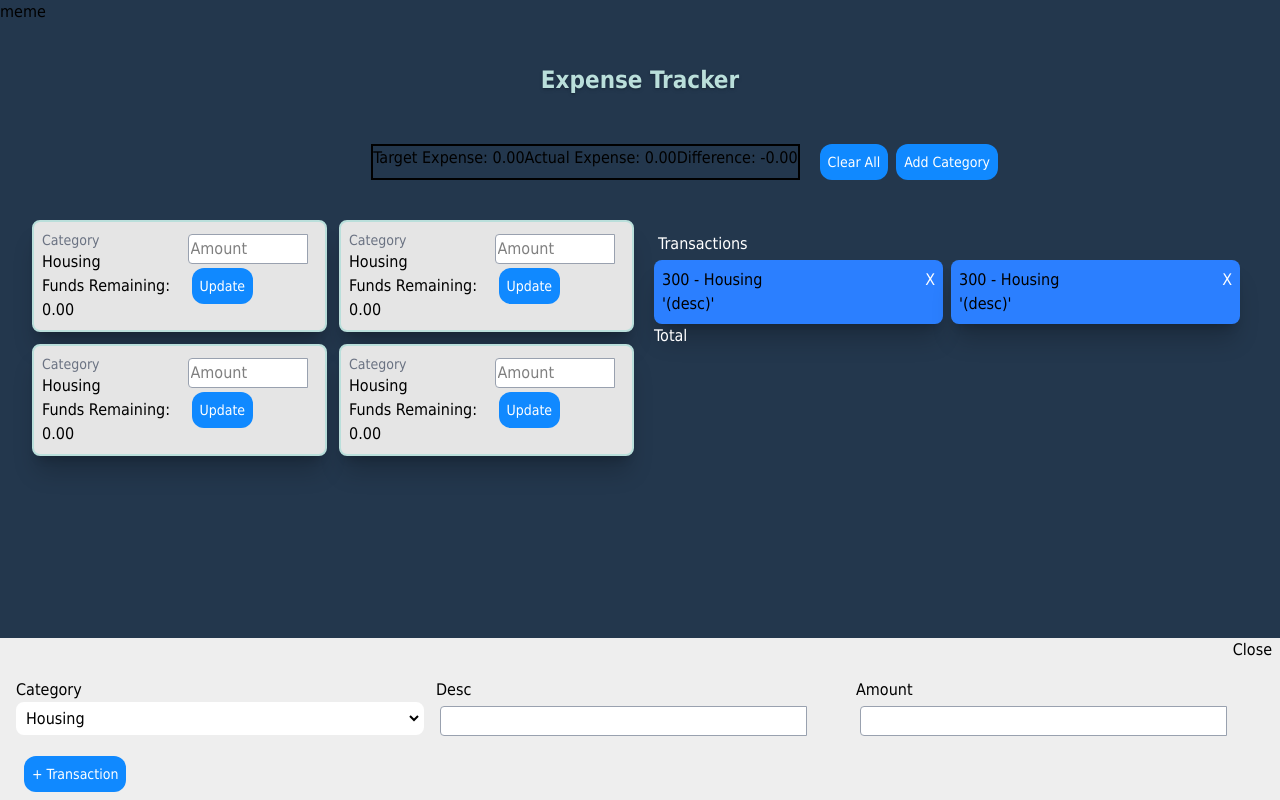
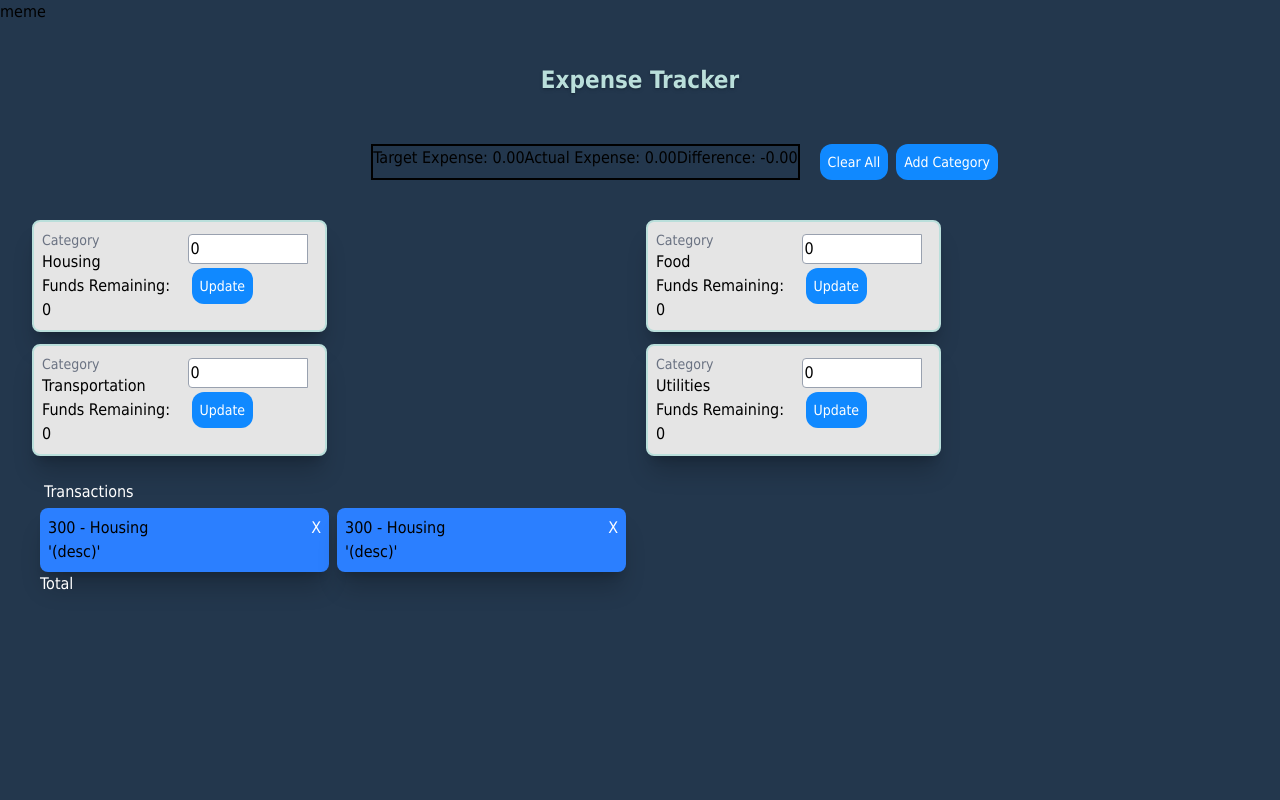
Before and after one commit to violetlea/expenseTracker, a React (Vite) app: page / in a window 1280 px wide. Built offline with nearby package versions, Linux system fonts and the light colour scheme.

Commit message:
manage budget slices

```diff
--- a/src/App.jsx
+++ b/src/App.jsx
@@ -7,6 +7,7 @@ import ManageTransaction from "./containers/transactionsContainer";
 import AddTransaction from "./containers/addTransactionContainer";
 import  {Categories}  from "./features/Categories/Categories";
 import ManageCategoryList from "./containers/manageCategoryListContainer";
+import Budgets from "./features/budgets/Budgets";
 function App() {
 	const [visible, setVisible] = useState(false);
 
@@ -79,13 +80,14 @@ function App() {
 					</div>
 				)}
 				<div className=" grid grid-cols-1 md:grid-cols-2 gap-3 p-2 md:p-4 justify-items-center m-2 md:m-4 rounded-xl">
-					<AddBudget />
+					{/* <AddBudget /> */}
+					<Budgets />
 					<ManageTransaction />
 				</div>
 			</section>
-			<section className=" bg-[#EEEEEE] fixed bottom-0 w-full left-0 z-50">
+			{/* <section className=" bg-[#EEEEEE] fixed bottom-0 w-full left-0 z-50">
 				<AddTransaction />
-			</section>
+			</section> */}
 		</>
 	);
 }
--- a/src/app/store.js
+++ b/src/app/store.js
@@ -1,9 +1,11 @@
 import { configureStore } from "@reduxjs/toolkit";
 import  categorySlicereducer  from "../features/Categories/categoriesSlice";
+import budgetsSlicereducer from "../features/budgets/budgetsSlice";
 
 export const store = configureStore ({
     reducer: {
-        categories: categorySlicereducer
+        categories: categorySlicereducer ,
+        budgets: budgetsSlicereducer
 
     },
 })
--- a/src/components/Input.jsx
+++ b/src/components/Input.jsx
@@ -1,11 +1,12 @@
 export default function TextInput (props) {
-    const {type,label,handleOnChange} = props;
+    const {type,label,handleOnChange,value} = props;
     return(
         <>
         <input
         type={type}
         placeholder={label}
         onChange={handleOnChange}
+        value={value}
         class="border-1 border-gray-400 bg-white w-full max-w-9/10 rounded-l p-0.5 m-1"
         >
 
--- a/src/containers/addBudgetContainer.jsx
+++ b/src/containers/addBudgetContainer.jsx
@@ -1,7 +1,27 @@
 import TextInput from "../components/Input";
 import ButtonDef from "../components/Button";
+import { editBudget } from "../features/budgets/budgetsSlice";
+import { useDispatch } from "react-redux";
+import { useState } from "react";
+export default function AddBudget(props) {
 
-export default function AddBudget(props) {
+	const {categoryLabel,remainFunds} = props;
+	const [amount,setAmount] = useState(0);
+ 	const dispatch = useDispatch();
+
+	const handleAmount = (event) => {
+		setAmount(event.target.value)
+	}
+
+	const handleUpdateAmount = (categoryLabel,amount) => {
+		const payload = {
+			Category: categoryLabel,
+			Amount: amount
+		}
+		dispatch(editBudget(payload))
+		setAmount('');
+
+	}
 	return (
 		<>
 			<div className="grid grid-cols-1 gap-3 md:grid-cols-2">
@@ -9,54 +29,17 @@ export default function AddBudget(props) {
 					<div className="grid grid-cols-2 gap-2">
 						<div>
 							<p className="text-sm text-gray-500">Category</p>
-							<p className="text-md">Housing</p>
-							<p>Funds Remaining: 0.00</p>
+							<p className="text-md">{categoryLabel}</p>
+							<p>Funds Remaining: {remainFunds}</p>
+
 						</div>
 						<div>
-							<TextInput label="Amount" type="number" />
-							<ButtonDef text="Update" />
+							<TextInput label="Amount" type="number" value={amount} handleOnChange={handleAmount} />
+							<ButtonDef text="Update" handleAction={() => handleUpdateAmount(categoryLabel,amount)} />
 						</div>
 					</div>
 				</div>
-				<div className="bg-[#E5E5E5] shadow-xl/20 border-2 border-[#BADFDB] rounded-lg p-2 w-full">
-					<div className="grid grid-cols-2 gap-2">
-						<div>
-							<p className="text-sm text-gray-500">Category</p>
-							<p className="text-md">Housing</p>
-							<p>Funds Remaining: 0.00</p>
-						</div>
-						<div>
-							<TextInput label="Amount" type="number" />
-							<ButtonDef text="Update" />
-						</div>
-					</div>
-				</div>
-                <div className="bg-[#E5E5E5] shadow-xl/20 border-2 border-[#BADFDB] rounded-lg p-2 w-full">
-					<div className="grid grid-cols-2 gap-2">
-						<div>
-							<p className="text-sm text-gray-500">Category</p>
-							<p className="text-md">Housing</p>
-							<p>Funds Remaining: 0.00</p>
-						</div>
-						<div>
-							<TextInput label="Amount" type="number" />
-							<ButtonDef text="Update" />
-						</div>
-					</div>
-				</div>
-				<div className="bg-[#E5E5E5] shadow-xl/20 border-2 border-[#BADFDB] rounded-lg p-2 w-full">
-					<div className="grid grid-cols-2 gap-2">
-						<div>
-							<p className="text-sm text-gray-500">Category</p>
-							<p className="text-md">Housing</p>
-							<p>Funds Remaining: 0.00</p>
-						</div>
-						<div>
-							<TextInput label="Amount" type="number" />
-							<ButtonDef text="Update" />
-						</div>
-					</div>
-				</div>
+
 
 			</div>
 		</>
--- a/src/containers/addCategoryContainer.jsx
+++ b/src/containers/addCategoryContainer.jsx
@@ -3,6 +3,7 @@ import ButtonDef from "../components/Button";
 import { useState } from "react";
 import { useDispatch } from "react-redux";
 import { addCategory } from "../features/Categories/categoriesSlice";
+import { addBudget } from "../features/budgets/budgetsSlice";
 
 export default function AddCategory(props) {
 
@@ -11,7 +12,10 @@ export default function AddCategory(props) {
 
 	const handleSubmit = (event) => {
 		event.preventDefault();
-		dispatch(addCategory(textCategory))
+		dispatch(addCategory(textCategory));
+		dispatch(addBudget(textCategory));
+
+		//add another dispatch addBudget
 		setTextCategory('');
 		//alert("yes");
 	};
--- a/src/containers/manageCategoryListContainer.jsx
+++ b/src/containers/manageCategoryListContainer.jsx
@@ -1,6 +1,7 @@
 import RoundedDetail from "../components/RoundedDetail"
 import { useDispatch } from "react-redux";
 import { removeCategory } from "../features/Categories/categoriesSlice";
+import { removeBudget } from "../features/budgets/budgetsSlice";
 import { useState } from "react";
 
 export default function ManageCategoryList (props) {
@@ -9,8 +10,9 @@ export default function ManageCategoryList (props) {
    // const [listCat,setListCat] = useState(allCategories);
     const dispatch = useDispatch();
 
-    const handleRemoveSelectedItem = (category) => {
-        dispatch(removeCategory(category))
+    const handleRemoveSelectedItem = (index) => {
+        dispatch(removeCategory(index));
+        dispatch(removeBudget(index))
        // setListCat(allCategories)
         //alert(category)
     }
@@ -19,7 +21,7 @@ export default function ManageCategoryList (props) {
             {allCategories.map((category,index)=> (
 
                 <RoundedDetail text={category} index={index} key={index}
-                handleRemoveAction={() => handleRemoveSelectedItem(category)}/>
+                handleRemoveAction={() => handleRemoveSelectedItem(index)}/>
 
 
 
--- a/src/features/budgets/Budgets.jsx
+++ b/src/features/budgets/Budgets.jsx
@@ -0,0 +1,21 @@
+import { useSelector } from "react-redux";
+import { allBudgets } from "./budgetsSlice";
+import AddBudget from "../../containers/addBudgetContainer";
+
+export default function Budgets () {
+
+    const loadBudgets = useSelector(allBudgets);
+
+   //console.log(loadBudgets)
+    return(
+        <>
+            {
+                loadBudgets.map((budget) => (
+                    <AddBudget categoryLabel={budget.Category} remainFunds={budget.Amount} />
+                ))
+            }
+
+        </>
+    )
+
+}
--- a/src/features/budgets/budgetsSlice.js
+++ b/src/features/budgets/budgetsSlice.js
@@ -1,5 +1,8 @@
 import { createSlice } from "@reduxjs/toolkit";
-import { allCategories } from "../Categories/categoriesSlice";
+import allCategories from "../Categories/categoriesSlice";
+import { useSelector } from "react-redux";
+import React, { act } from "react";
+
 /* sample data for budgets slice
  {
     budgets : [
@@ -10,17 +13,68 @@ import { allCategories } from "../Categories/categoriesSlice";
         ...
     ]
  }
+
+
+
 */
 
-const initialState = allCategories.map((category) => ({
-	category: category,
-	amount: 0,
-}));
+//const loadCategories = useContext(allCategories);
+
+/* const initialState = Object.fromEntries(
+	allCategories.map((category) => ({
+		Category: category,
+		Amount: 0,
+	}))
+); */
+
+const initialState = [
+	{
+		Category: "Housing",
+		Amount: 0,
+	},
+	{
+		Category: "Food",
+		Amount: 0,
+	},
+	{
+		Category: "Transportation",
+		Amount: 0,
+	},
+	{
+		Category: "Utilities",
+		Amount: 0,
+	},
+];
 
 const budgetsSlice = createSlice({
 	name: "budgets",
 	initialState: initialState,
 	reducers: {
-		editBudget: (state, action) => {},
+		addBudget: (state, action) => {
+            const category = action.payload;
+            const payload = {
+                Category: category.charAt(0).toUpperCase()+ category.slice(1),
+                Amount: 0
+            }
+            state.push(payload);
+
+            //alert(action.payload)
+        },
+		editBudget: (state, action) => {
+            //alert(action.payload.Category)
+            const selectCategory = state.find((category) => category.Category === action.payload.Category);
+            //console.log(selectCategory['Category'])
+            selectCategory['Amount'] = action.payload.Amount;
+            //alert(selectCategory)
+        },
+        removeBudget: (state,action) => {
+            return state.filter((budget,index) => index !== action.payload  )
+
+
+        }
 	},
 });
+console.log(initialState);
+export const allBudgets = (state) => state.budgets;
+export const { addBudget,editBudget, removeBudget } = budgetsSlice.actions;
+export default budgetsSlice.reducer;
--- a/src/features/categories/categoriesSlice.js
+++ b/src/features/categories/categoriesSlice.js
@@ -1,5 +1,4 @@
 import { createSlice  } from "@reduxjs/toolkit";
-
 
 const initialState = ["Housing", "Food", "Transportation", "Utilities"];
 
@@ -9,15 +8,17 @@ const categorySlice = createSlice({
 	reducers: {
 		addCategory: (state, action) => {
 			state.push(action.payload);
+
 		},
 		removeCategory: (state, action) => {
-			//const category = action.payload
-			return state.filter((catego) => catego !== action.payload)
-			alert(category)
+			//alert(action.payload)
+			return state.filter((category,index) => index !== action.payload)
+
 		},
 	},
 });
-//console.log(state.categorySlice);
+
+
 export const allCategories = (state) => state.categories;
 export const { addCategory, removeCategory } =
 	categorySlice.actions;
--- /dev/null
+++ b/src/sample.js
@@ -0,0 +1,43 @@
+const state = {
+
+        category: [ 'Housing','Utilities'
+            ],
+
+
+        budgets: [
+            //initial value of category kena letak sini
+            // structure tu letak dkt dispatch
+                {
+                    category: 'Housing',
+                    amount: 0
+                }
+
+            ],
+        transactions: [
+            // structure tu letak dkt dispatch
+                {
+
+                        category: 'housing',
+                        description: 'rent',
+                        amount: 400,
+
+
+
+                },
+                {
+
+                        category: 'utilities',
+                        description: 'internet',
+                        amount: 400,
+
+
+                }
+            ]
+
+
+
+
+
+
+
+ }
```
